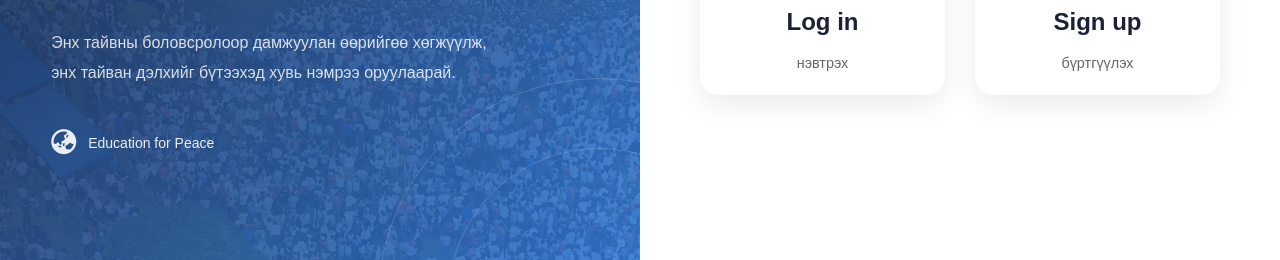
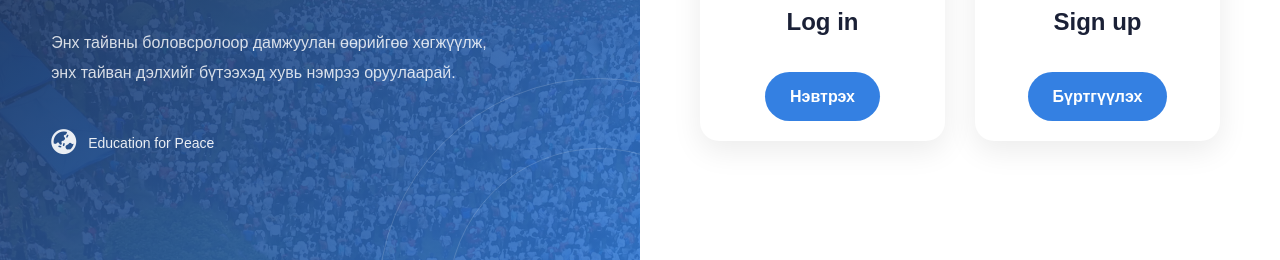
Before and after one commit to mediahwpl/peace-education-mn, a plain HTML site: page Online_Course.html in a window 1280 px wide. Shown: the part 540-800 px from the top of the page. Drawn offline with Linux system fonts and the light colour scheme.

Commit message:
Update website

```diff
--- a/Online_Course.html
+++ b/Online_Course.html
@@ -47,7 +47,6 @@
             <img src="Online_Course/login.png" alt="Lesson 1">
             <div class="registrations-content">
                 <h2>Log in</h2>
-                <p class="registrations-text">нэвтрэх</p>
                 <span class="registrations-btn">Нэвтрэх</span>
             </div>
         </a>
@@ -57,7 +56,6 @@
             <img src="Online_Course/sign-up.png" alt="Lesson 1">
             <div class="registrations-content">
                 <h2>Sign up</h2>
-                <p class="registrations-text">бүртгүүлэх</p>
                 <span class="registrations-btn">Бүртгүүлэх</span>
             </div>
         </a>
--- a/Online_Course_style.css
+++ b/Online_Course_style.css
@@ -233,22 +233,21 @@ transition:opacity 0.3s ease;
 /* button */
 
 .registrations-btn{
-position:absolute;
-left:50%;
-top:60%;
-margin-top: 10px;
-transform:translate(-50%,-50%);
-padding:2px 20px;
-border-radius:25px;
-color:#fff;
-font-size:14px;
-font-weight:600;
-background:#3480e2;
-opacity:0;
-pointer-events:none;
-transition:all 0.3s ease;
+display: inline-block;
+    margin-top: 20px;
+    padding: 12px 25px;
+    background: #3480e2;
+    color: #fff;
+    font-weight: bold;
+    border-radius: 30px;
+    text-decoration: none;
+    transition: all 0.3s ease;
+    box-shadow: none;
 }
 .registrations-btn:hover {
+    background: #3480e2;
+    color: #fff;
+    transform: translateY(2px);
     box-shadow: inset 0 4px 6px rgba(0,0,0,0.3);
 }
 
@@ -258,7 +257,7 @@ transition:all 0.3s ease;
 opacity:0;
 }
 
-.registrations-card:hover .registrations-btn{
+.registrations-card:hover {
 opacity:1;
 pointer-events:auto;
 }
--- a/PE_style.css
+++ b/PE_style.css
@@ -882,7 +882,9 @@
             135deg,
             rgba(26, 32, 54, 0.96),
             rgba(52, 128, 226, 0.88)
-        ), url("pe-cta.jpg");
+        ), url("pe-cta.webp");
+    background-size: cover;
+    background-position: center;
 
 }
 
```
Also changed, not shown: 2 other files.
